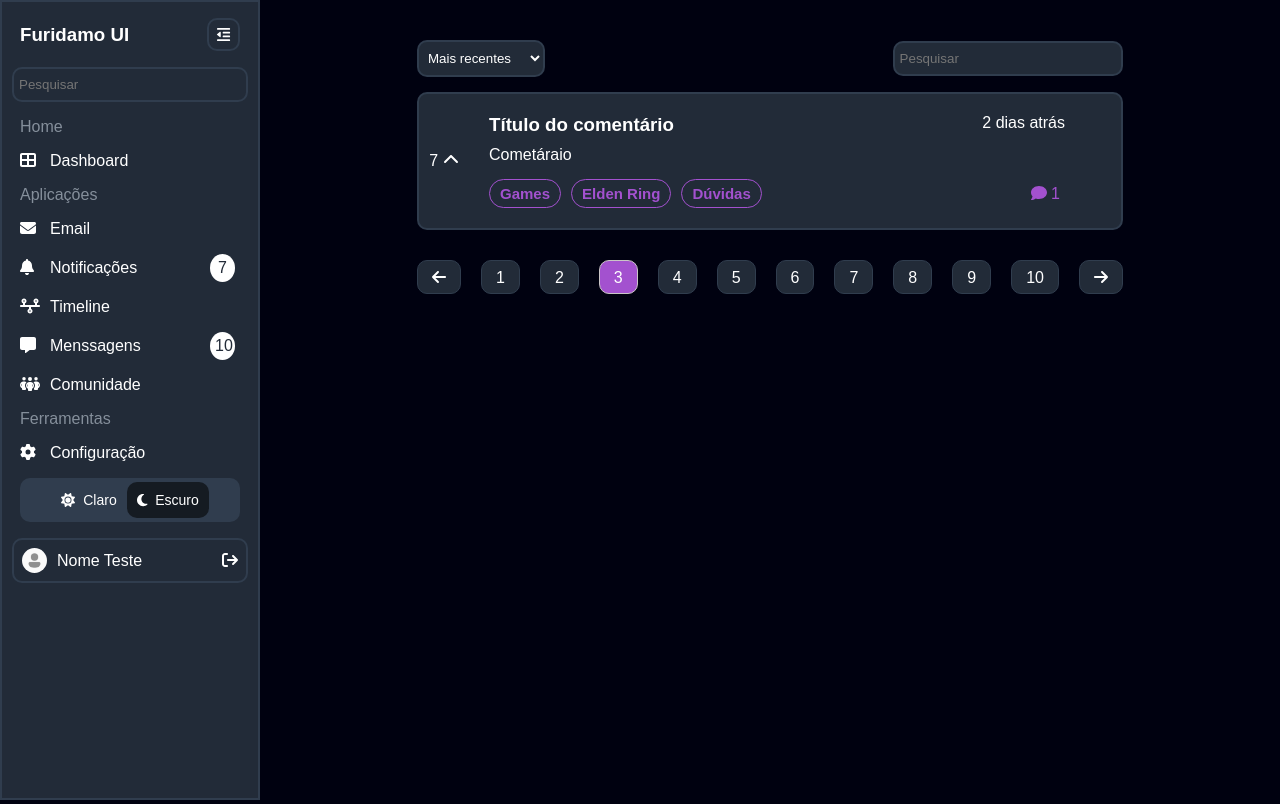
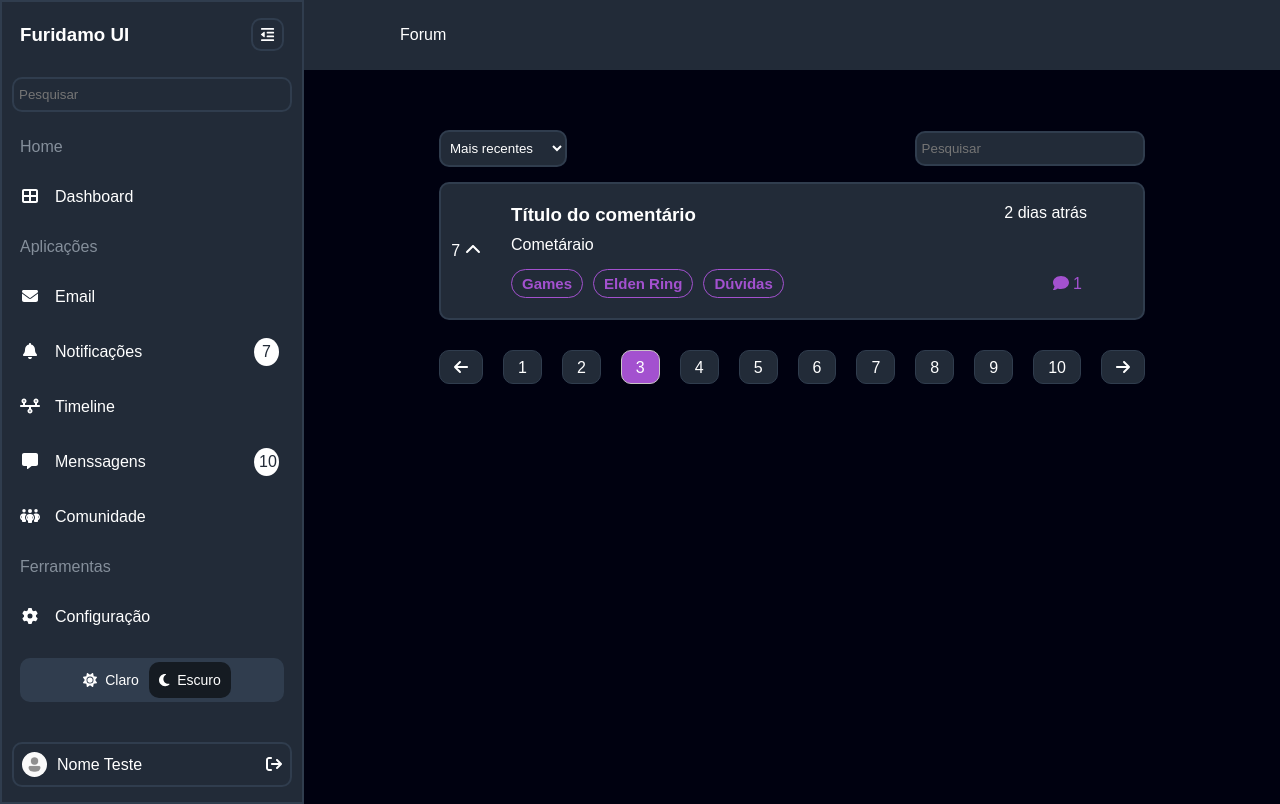
Before and after one commit to E3ND/Furidamo_Project_FrontEnd, a React (Create React App) app: page / in a window 1280 px wide. Built offline with nearby package versions, Linux system fonts and the light colour scheme.

Commit message:
✨ (Home.tsx): Add functionality to toggle menu visibility on Home page 📝 (styles.module.scss): Update styles to support new menu toggle functionality on Home page

```diff
--- a/src/components/pages/home/Home.tsx
+++ b/src/components/pages/home/Home.tsx
@@ -15,15 +15,27 @@ import { faPeopleGroup } from "@fortawesome/free-solid-svg-icons";
 import Post from "../../post/Post"
 
 import Style from './styles.module.scss';
+import { useEffect, useState } from "react";
 
 export default function Home() {
+    const [ disabledMenu, setDisabledMenu ] = useState(false);
+
+    const handleClickMenu = () => {
+        setDisabledMenu(!disabledMenu);
+    }
+
     return (
         <div className={Style.container}>
-            <div className={Style.box_menu}>
+            <div className={Style.menu_header}>
+                <div className={`${disabledMenu == true ? Style['menu_open_icon'] : Style['menu_disabled']}`} onClick={handleClickMenu}><FontAwesomeIcon icon={faIndent} /></div>
+                <div className={Style.menu_page}>Forum</div>
+            </div>
+
+            <div className={`${disabledMenu == false ? Style['box_menu'] : Style['menu_disabled']}`}>
                 <div className={Style.site_ui}>
                     {/* <img src="" alt="" /> */}
                     <h3>Furidamo UI</h3>
-                    <div><FontAwesomeIcon icon={faOutdent} /></div>
+                    <div onClick={handleClickMenu}><FontAwesomeIcon icon={faOutdent} /></div>
                     {/* <div><FontAwesomeIcon icon={faIndent} /></div> */}
                 </div>
 
--- a/src/components/pages/home/styles.module.scss
+++ b/src/components/pages/home/styles.module.scss
@@ -1,9 +1,68 @@
+    // html, body {
+    //   height: 100%;
+    //   margin: 0;
+    // }
+
+    // .box_menu {
+    //   display: flex;
+    //   flex-direction: column;
+    //   height: 100vh;
+    //   width: 20vw;
+    //   max-width: 300px;
+    //   min-width: 230px;
+    //   overflow: hidden;
+    //   background-color: rgb(34, 43, 56);
+    //   border: 2px solid rgb(48, 61, 78);
+    //   color: white;
+    //   box-sizing: border-box;
+    //   padding: 16px;
+    // }
+
+    // .conteudo {
+    //     background: red;
+    //   /* apenas para simular conteúdo acima */
+    // }
+
+    // .profile {
+    //   display: flex;
+    //   align-items: center;
+    //   margin-top: auto;
+    //   padding: 8px;
+    //   border: 2px solid rgb(48, 61, 78);
+    //   border-radius: 10px;
+    //   background-color: rgb(48, 61, 78);
+    // }
 .container {
     box-sizing: border-box;
     display: flex;
     width: 100%;
     height: 100vh;
 
+    .menu_header {
+        display: flex;
+        width: 100%;
+        height: 70px;
+        position: fixed;
+        background-color: rgb(34, 43, 56);
+
+        .menu_open_icon {
+            padding: 6px 8px;
+            font-size: 15px;
+            cursor: pointer;
+            color: white;
+        }
+
+        .menu_open_icon:hover {
+            transition: 0.2s;
+            color: var(--color-text-hover);
+        }
+
+        .menu_page {
+            margin-left: 400px;
+            margin: auto 0 auto 400px;
+            color: white;
+        }
+    }
 
     .site_ui {
         display: flex;
@@ -25,52 +84,12 @@
         }
     }
 
-    .box_menu {
-        width: 20vw;
-        max-width: 300px;
-        min-width: 230px;
-        overflow: hidden;
-        background-color: rgb(34, 43, 56);
-        border: 2px solid rgb(48, 61, 78);
-        color: white;
-
-        .profile {
-            display: flex;
-            align-items: center;
-            margin: 10px 10px;
-            padding: 8px 8px;
-            border: 2px solid rgb(48, 61, 78);
-            border-radius: 10px;
-
-            img {
-                border-radius: 100%;
-                margin-right: 10px;
-                cursor: pointer;
-            }
-
-            p {
-                cursor: pointer;
-            }
-
-            div {
-                margin-left: auto;
-                cursor: pointer;
-            }
-        }
-
-        .input_profile {
-            margin: 10px 10px;
-            input {
-                padding: 8px 5px;
-                width: 100%;
-                border-radius: 10px;
-                background-color: rgb(34, 43, 56);
-                border: 2px solid rgb(48, 61, 78);
-                color: white;
-            }
-        }
 
     .list {
+        display: flex;
+        flex-direction: column;
+        height: 100vh;
+
         .content_title {
             color: #858f9b;
             margin: 16px 18px;
@@ -82,12 +101,16 @@
             align-items: center;
 
             div {
+                svg {
                     width: 20px;
+                }
                 margin-right: 5px;
+                cursor: pointer;
             }
 
             p {
-                    margin: 0 5px;
+                margin: 0 10px;
+                cursor: pointer;
             }
 
             .number_ocorrency {
@@ -148,10 +171,65 @@
             }
         }
     }
+
+    .box_menu {
+        width: 38vh;
+        z-index: 10;
+        max-width: 300px;
+        min-width: 230px;
+        overflow: hidden;
+        background-color: rgb(34, 43, 56);
+        border: 2px solid rgb(48, 61, 78);
+        color: white;
+
+        display: flex;
+        flex-direction: column; /* importante */
+        height: 100vh;
+
+        .profile {
+            display: flex;
+            align-items: center;
+            margin: auto 10px 15px 10px;
+            padding: 8px;
+            border: 2px solid rgb(48, 61, 78);
+            border-radius: 10px;
+
+            img {
+                border-radius: 100%;
+                margin-right: 10px;
+                cursor: pointer;
+            }
+
+            p {
+                cursor: pointer;
+            }
+
+            div {
+                margin-left: auto;
+                cursor: pointer;
+            }
+        }
+
+        .input_profile {
+            margin: 10px 10px;
+            input {
+                padding: 8px 5px;
+                width: 100%;
+                border-radius: 10px;
+                background-color: rgb(34, 43, 56);
+                border: 2px solid rgb(48, 61, 78);
+                color: white;
+            }
+        }
+
     }
 
     .box_post {
-        margin: 0 auto;
+        margin: 90px auto;
         padding-top: 40px;
     }
 }
+
+.menu_disabled {
+    display: none;
+}
```
Lines whose indentation alone changed are shown as unchanged.
